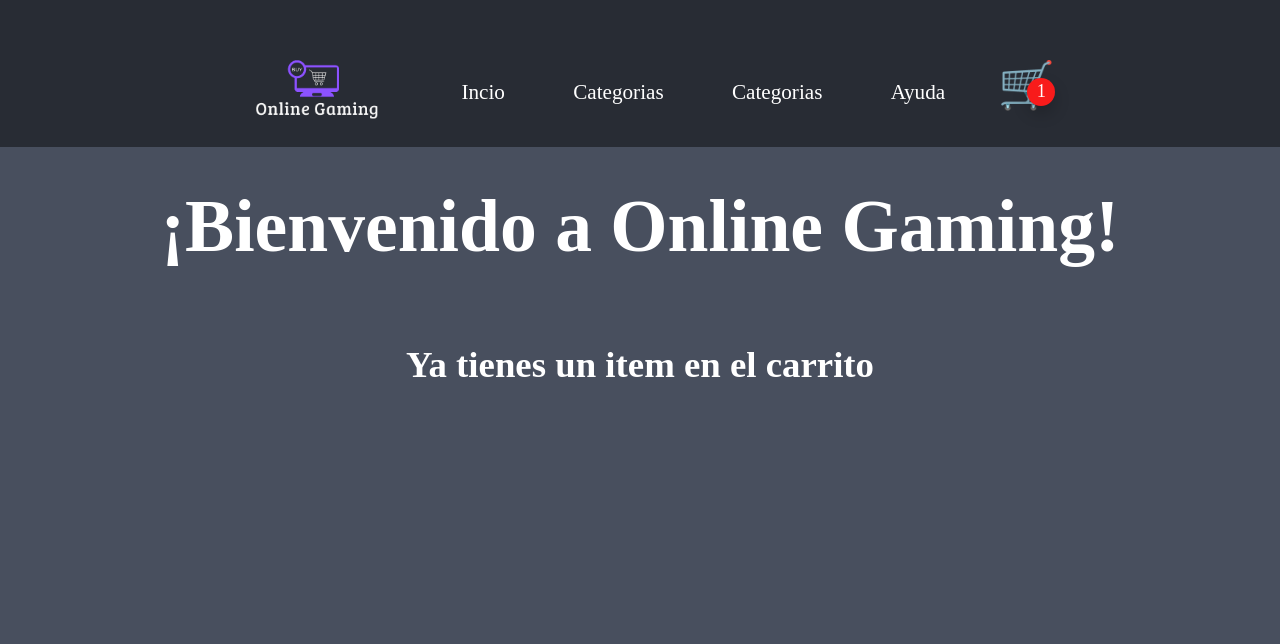
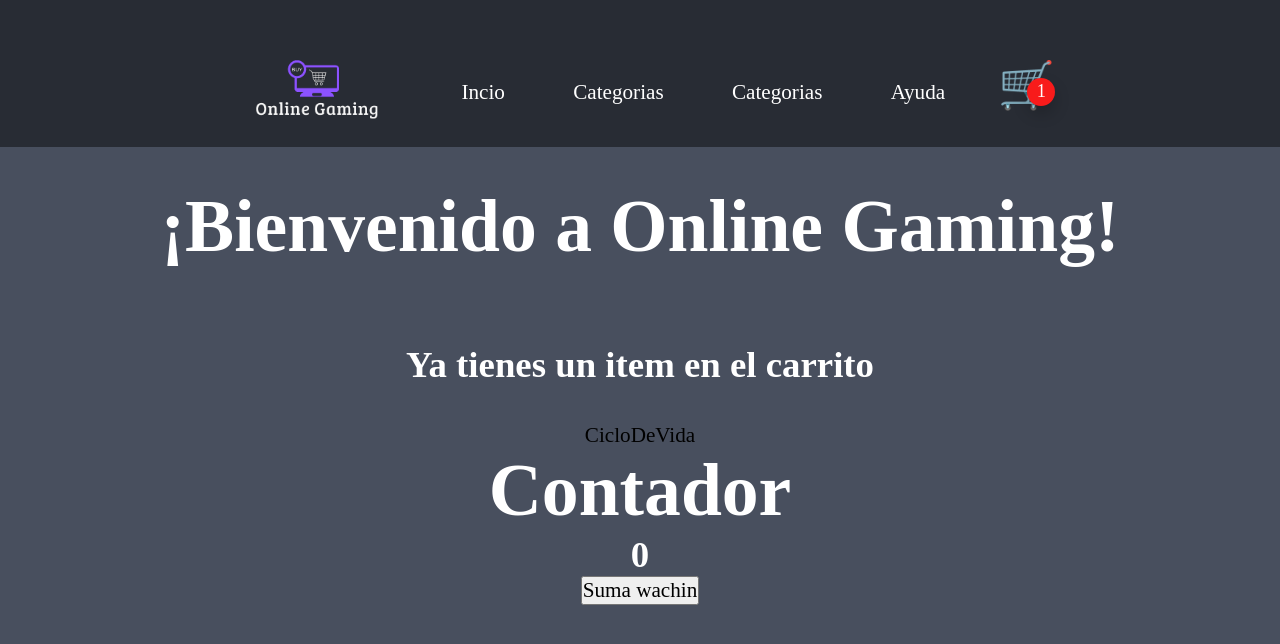
Before and after one commit to voluspak/onlineGaming, a React (Create React App) app: page / in a window 1280 px wide. Shown: the top 644 px of the page. Built offline with nearby package versions, Linux system fonts and the light colour scheme; a web font is replaced by a local one.

Commit message:
Pruebas con hooks

```diff
--- a/src/App.js
+++ b/src/App.js
@@ -1,6 +1,7 @@
 import './App.css';
 import NavBar from './components/NavBar';
 import ItemListContainer from './components/ItemListContainer';
+import Contador from './components/Contador';
 
 function App() {
 let items = 1;
@@ -11,6 +12,7 @@ let items = 1;
       </header>
       <main>
         <ItemListContainer cart = {items}/>
+        <Contador/>
       </main>
     </div>
   );
--- /dev/null
+++ b/src/components/CicloDeVida.jsx
@@ -0,0 +1,27 @@
+import { useEffect } from "react"
+
+const CicloDeVida = ({contador}) => {
+    const mouseMove = ({x, y})=>{
+        console.log(x, y)
+    }
+
+
+
+    useEffect(()=>{
+        console.log('Yo me ejecuto cuando el componente ya se monto')
+    },[])
+
+    useEffect(()=>{
+        console.log('Yo me ejecuto cuando el componente se esta actualizando')
+    },[contador])
+    console.log('Yo me ejecuto antes del monteje')
+
+    useEffect(()=>{
+        window.addEventListener('mousemove', mouseMove);
+    }, [])
+  return (
+    <div>CicloDeVida</div>
+  )
+}
+
+export default CicloDeVida
--- /dev/null
+++ b/src/components/Contador.jsx
@@ -0,0 +1,16 @@
+import { useState } from "react"
+import CicloDeVida from "./CicloDeVida";
+
+function Contador() {
+    const [contador, setContador] = useState(0);
+  return (
+    <>
+    <CicloDeVida contador={contador}/>
+    <h1>Contador</h1>
+    <h2>{contador}</h2>
+    <button onClick={()=> setContador(contador + 1)}>Suma wachin</button>
+    </>
+  )
+}
+
+export default Contador
```
